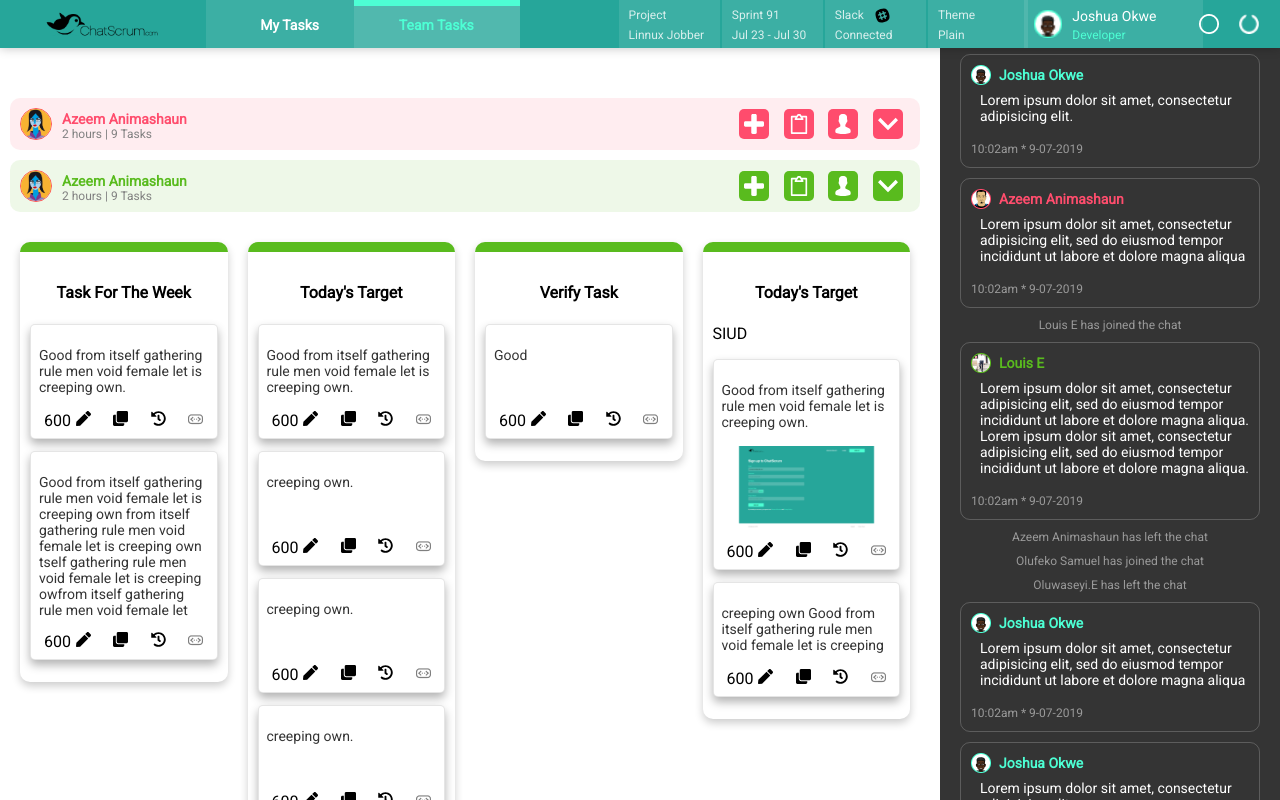
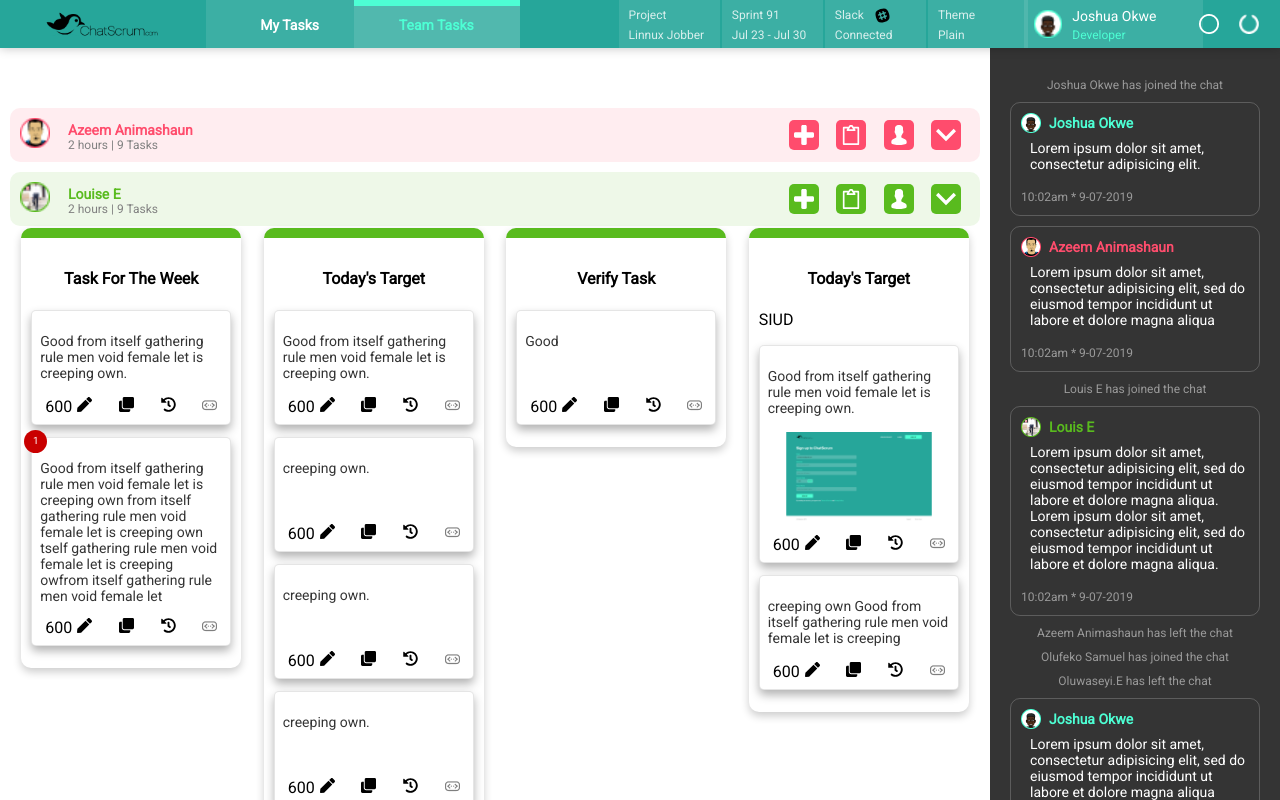
Before and after one commit to EbukaPeter55/chatscrum, an Angular app in the folder chatscrum/: page /teamtaskcards in a window 1280 px wide. Shown: the top 800 px of the page. Built offline with nearby package versions, Linux system fonts and the light colour scheme; a web font is replaced by a local one.

Commit message:
Made the modifications to the layout

```diff
--- a/chatscrum/src/app/teamtaskcards/teamtaskcards.component.css
+++ b/chatscrum/src/app/teamtaskcards/teamtaskcards.component.css
@@ -340,7 +340,6 @@ margin-top: 14px;
     justify-content: space-between;
     align-items: flex-start;
     flex-wrap: nowrap;
-    margin-right: 350px;
 }
 /*Styling for left/main column */
 .main_wrapper .home_wrapper .left-body{
@@ -348,10 +347,6 @@ margin-top: 14px;
     padding: 50px 10px;
     /*Specify whether the modal wiil only be displayed inside the left boyd or the full screen */
     /*position: relative;*/
-}
-.main_wrapper .home_wrapper .left-body .cards{
-  margin-top: 20px;
-  display: flex;
 }
 
 /*Styling for second sub-navigation bar */
@@ -362,7 +357,7 @@ margin-top: 14px;
   justify-content: space-between;
   flex-wrap: wrap;
   align-items: center;
-  margin-bottom: 10px;
+  margin-top: 10px;
 }
 .main_wrapper .home_wrapper .left-body  .sub-navbar-1 {
   background: rgba(255, 76, 109, 0.1);
@@ -384,19 +379,19 @@ margin-top: 14px;
   align-items: center;
   flex: 4;
 }
-.main_wrapper .home_wrapper .sub-nav .author .img {
-    width: 30px;
-    overflow: hidden;
-    height: 30px;
-    border-radius: 100%;
-    border: 1.5px solid #ff5555;
-    align-self: center;
-    margin-right: 10px;
+.main_wrapper .home_wrapper .sub-nav .author .div{
+  width: 40px;
+  height: 40px;
+  border-radius: 100%;
 }
-.main_wrapper .home_wrapper .sub-nav .author .img img{
-  max-width: 100%;
+.main_wrapper .home_wrapper .sub-nav .author  img{
+ max-width: 100%;
   position: relative;
   border: none;
+  margin-right: 18px;
+  height: 30px;
+  box-sizing: border-box;
+  width: 30px;
 
 }
 .main_wrapper .home_wrapper .sub-nav .author  p{
@@ -444,12 +439,12 @@ margin-top: 14px;
 
 
    /*Cards styling */
-
   .cards {
+       margin-top: -8px;
        display: flex;
        flex-direction: row;
        flex-wrap: wrap;
-       justify-content: stretch;
+       justify-content: space-around;
        align-items: flex-start;
    }
   .cards .card {
@@ -474,7 +469,7 @@ margin-top: 14px;
       box-shadow: 0px 5px 10px rgba(0,0,0,.3);
       margin-bottom: 12px;
       background: #fff;
-      /*position: relative;*/
+      position: relative;
     }
     .cards .card  .title{
       text-align: center;
@@ -709,14 +704,12 @@ margin-top: 14px;
   border-radius: 50px;
 }
 .main_wrapper .home_wrapper .right-body {
-    width: 300px;
-    height: 100vh;
-    position: fixed;
-    top: 0px;
-    right: 0px;
+    flex: 1;
+    min-width: 200px;
+    max-width: 250px;
+    height: 100%;
     background: #343434;
     padding: 20px;
-    overflow-y: scroll;
     font-family: 'Roboto';
 }
 .main_wrapper .home_wrapper .right-body  > div{
--- a/chatscrum/src/app/teamtaskcards/teamtaskcards.component.html
+++ b/chatscrum/src/app/teamtaskcards/teamtaskcards.component.html
@@ -71,9 +71,9 @@
 
                 <div class="sub-nav sub-navbar-1">
                     <div class="author">
-                        <div class="img">
-                         <img src="assets/image/1.jpg" alt="Louis E">
-                        </div>
+                       <div class="img">
+                         <img src="assets/image/Azeem.png" alt="azeem">
+                       </div>
                         <p>Azeem Animashaun<br>
                             <span>2 hours | 9 Tasks</span>
                         </p>
@@ -95,10 +95,10 @@
                 </div>
                 <div class="sub-nav sub-navbar-2">
                     <div class="author">
-                        <div class="img">
-                         <img src="assets/image/1.jpg" alt="Louis E">
+                       <div class="img">
+                          <img src="assets/image/louis.png" alt="">
                         </div>
-                        <p>Azeem Animashaun<br>
+                        <p>Louise E<br>
                             <span>2 hours | 9 Tasks</span>
                         </p>
                     </div>
@@ -136,7 +136,7 @@
                                 </li>
 
                                 <!-- List contiaining a Modal -->
-                                <li class="modal_wrapper">
+                                  <li class="modal_wrapper">
                                     <img src="assets/image/history-solid.svg" alt="">
                                     <!-- Modal begins -->
                                     <div class="hidden modal">
```
